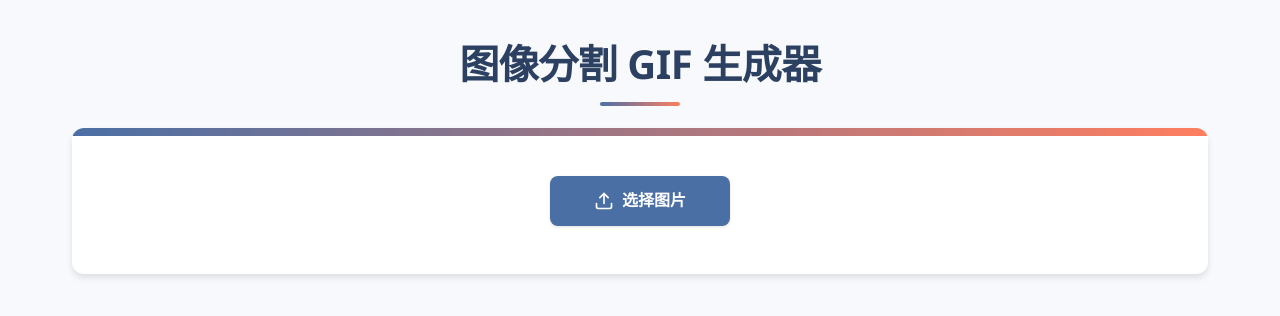
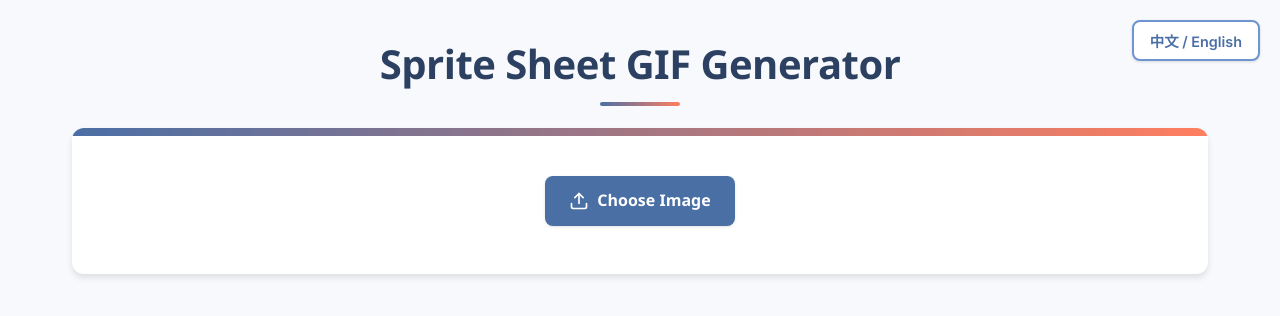
Before and after one commit to zqq-nuli/4oImg-to-gif, a React (Vite) app: page / in a window 1280 px wide. Shown: the top 316 px of the page. Built offline with nearby package versions, Linux system fonts and the light colour scheme.

Commit message:
添加语言切换功能，支持中英文翻译，并更新相关样式

```diff
--- a/src/App.css
+++ b/src/App.css
@@ -33,6 +33,40 @@ body {
   margin: 0 auto;
   padding: 2rem;
   text-align: center;
+}
+
+/* 语言切换按钮 */
+.language-switch {
+  position: absolute;
+  top: 20px;
+  right: 20px;
+  z-index: 100;
+}
+
+.lang-button {
+  background-color: var(--card-bg);
+  color: var(--primary-color);
+  border: 2px solid var(--primary-light);
+  border-radius: var(--radius-md);
+  padding: 8px 16px;
+  font-weight: 600;
+  font-size: 0.9rem;
+  cursor: pointer;
+  transition: var(--transition);
+  box-shadow: var(--shadow-sm);
+}
+
+.lang-button:hover {
+  background-color: var(--primary-light);
+  color: white;
+  box-shadow: var(--shadow-md);
+  transform: translateY(-2px);
+}
+
+.lang-button.active {
+  background-color: var(--primary-color);
+  color: white;
+  border-color: var(--primary-dark);
 }
 
 h1 {
@@ -546,4 +580,13 @@ h3 {
   .mode-button:last-child {
     border-radius: 0;
   }
+
+  .language-switch {
+    position: relative;
+    top: 0;
+    right: 0;
+    margin-bottom: 1rem;
+    display: flex;
+    justify-content: center;
+  }
 }
--- a/src/App.jsx
+++ b/src/App.jsx
@@ -1,6 +1,50 @@
 import { useState, useRef, useEffect } from "react";
 import "./App.css";
 import GIF from "gif.js";
+
+// 翻译字典
+const translations = {
+    zh: {
+        title: "图像分割 GIF 生成器",
+        chooseImage: "选择图片",
+        byRowsCols: "按行列数切分",
+        bySize: "按精灵尺寸切分",
+        cols: "列数:",
+        rows: "行数:",
+        frameWidth: "帧宽度:",
+        frameHeight: "帧高度:",
+        frameDelay: "帧延迟 (ms):",
+        frameSizeInfo: "每帧尺寸:",
+        generateFramesInfo: "可生成:",
+        frames: "帧",
+        sortFrames: "排序帧顺序",
+        generating: "生成中...",
+        generatePreview: "生成GIF预览",
+        gifPreview: "GIF 预览",
+        saveGif: "保存 GIF",
+        px: "px"
+    },
+    en: {
+        title: "Sprite Sheet GIF Generator",
+        chooseImage: "Choose Image",
+        byRowsCols: "Split by Rows & Columns",
+        bySize: "Split by Sprite Size",
+        cols: "Columns:",
+        rows: "Rows:",
+        frameWidth: "Frame Width:",
+        frameHeight: "Frame Height:",
+        frameDelay: "Frame Delay (ms):",
+        frameSizeInfo: "Frame Size:",
+        generateFramesInfo: "Can generate:",
+        frames: "frames",
+        sortFrames: "Sort Frame Order",
+        generating: "Generating...",
+        generatePreview: "Generate GIF Preview",
+        gifPreview: "GIF Preview",
+        saveGif: "Save GIF",
+        px: "px"
+    }
+};
 
 function App() {
     const [, setImageFile] = useState(null);
@@ -15,7 +59,16 @@ function App() {
     const [gifPreview, setGifPreview] = useState(null);
     const [isGenerating, setIsGenerating] = useState(false);
     const [delay, setDelay] = useState(200); // 每帧延迟时间（毫秒）
+    const [language, setLanguage] = useState("en"); // 默认语言为中文
     const canvasRef = useRef(null);
+
+    // 获取当前语言的翻译
+    const t = translations[language];
+
+    // 切换语言
+    const toggleLanguage = () => {
+        setLanguage(prev => prev === "zh" ? "en" : "zh");
+    };
 
     // 当用户上传图片时
     const handleImageUpload = e => {
@@ -225,7 +278,13 @@ function App() {
 
     return (
         <div className='app-container'>
-            <h1>图像分割 GIF 生成器</h1>
+            <div className="language-switch">
+                <button className={`lang-button ${language === 'zh' ? 'active' : ''}`} onClick={toggleLanguage}>
+                    中文 / English
+                </button>
+            </div>
+
+            <h1>{t.title}</h1>
 
             <div className='upload-section'>
                 <input
@@ -241,7 +300,7 @@ function App() {
                         <polyline points="17 8 12 3 7 8"></polyline>
                         <line x1="12" y1="3" x2="12" y2="15"></line>
                     </svg>
-                    选择图片
+                    {t.chooseImage}
                 </label>
             </div>
 
@@ -253,21 +312,21 @@ function App() {
                             onClick={toggleSizeMode}
                             disabled={!customSize}
                         >
-                            按行列数切分
+                            {t.byRowsCols}
                         </button>
                         <button
                             className={`mode-button ${customSize ? 'active' : ''}`}
                             onClick={toggleSizeMode}
                             disabled={customSize}
                         >
-                            按精灵尺寸切分
+                            {t.bySize}
                         </button>
                     </div>
 
                     {!customSize ? (
                         <div className='grid-controls'>
                             <div>
-                                <label>列数:</label>
+                                <label>{t.cols}</label>
                                 <input
                                     type='number'
                                     min='1'
@@ -276,7 +335,7 @@ function App() {
                                 />
                             </div>
                             <div>
-                                <label>行数:</label>
+                                <label>{t.rows}</label>
                                 <input
                                     type='number'
                                     min='1'
@@ -285,40 +344,40 @@ function App() {
                                 />
                             </div>
                             <div className="info-box">
-                                <span>每帧尺寸: {Math.floor(originalImage.width / cols)} × {Math.floor(originalImage.height / rows)} px</span>
+                                <span>{t.frameSizeInfo} {Math.floor(originalImage.width / cols)} × {Math.floor(originalImage.height / rows)} {t.px}</span>
                             </div>
                         </div>
                     ) : (
                         <div className='grid-controls'>
                             <div>
-                                <label>帧宽度:</label>
+                                <label>{t.frameWidth}</label>
                                 <input
                                     type='number'
                                     min='1'
                                     value={spriteWidth}
                                     onChange={e => handleSpriteSize(e, "width")}
                                 />
-                                <span>px</span>
+                                <span>{t.px}</span>
                             </div>
                             <div>
-                                <label>帧高度:</label>
+                                <label>{t.frameHeight}</label>
                                 <input
                                     type='number'
                                     min='1'
                                     value={spriteHeight}
                                     onChange={e => handleSpriteSize(e, "height")}
                                 />
-                                <span>px</span>
+                                <span>{t.px}</span>
                             </div>
                             <div className="info-box">
-                                <span>可生成: {Math.floor(originalImage.width / spriteWidth)} × {Math.floor(originalImage.height / spriteHeight)} 帧</span>
+                                <span>{t.generateFramesInfo} {Math.floor(originalImage.width / spriteWidth)} × {Math.floor(originalImage.height / spriteHeight)} {t.frames}</span>
                             </div>
                         </div>
                     )}
 
                     <div className='grid-controls delay-control'>
                         <div>
-                            <label>帧延迟 (ms):</label>
+                            <label>{t.frameDelay}</label>
                             <input
                                 type='number'
                                 min='10'
@@ -344,7 +403,7 @@ function App() {
                                 <line x1="10" y1="3" x2="8" y2="21"></line>
                                 <line x1="16" y1="3" x2="14" y2="21"></line>
                             </svg>
-                            排序帧顺序
+                            {t.sortFrames}
                         </h3>
                         <div className='frames-list'>
                             {frameOrder.map((id, index) => {
@@ -389,7 +448,7 @@ function App() {
                                         <circle cx="12" cy="12" r="10"></circle>
                                         <path d="M16 12a4 4 0 1 1-8 0 4 4 0 0 1 8 0z"></path>
                                     </svg>
-                                    生成中...
+                                    {t.generating}
                                 </>
                             ) : (
                                 <>
@@ -397,7 +456,7 @@ function App() {
                                         <path d="M12 3v12l8-8-8-8z"></path>
                                         <path d="M3 8h6v13H3z"></path>
                                     </svg>
-                                    生成GIF预览
+                                    {t.generatePreview}
                                 </>
                             )}
                         </button>
@@ -408,7 +467,7 @@ function App() {
                                     <svg xmlns="http://www.w3.org/2000/svg" width="20" height="20" viewBox="0 0 24 24" fill="none" stroke="currentColor" strokeWidth="2" strokeLinecap="round" strokeLinejoin="round" style={{marginRight: '8px', verticalAlign: 'middle'}}>
                                         <polygon points="13 2 3 14 12 14 11 22 21 10 12 10 13 2"></polygon>
                                     </svg>
-                                    GIF 预览
+                                    {t.gifPreview}
                                 </h3>
                                 <img src={gifPreview} alt='GIF Preview' />
                                 <button onClick={saveGif} className='save-button'>
@@ -417,7 +476,7 @@ function App() {
                                         <polyline points="7 10 12 15 17 10"></polyline>
                                         <line x1="12" y1="15" x2="12" y2="3"></line>
                                     </svg>
-                                    保存 GIF
+                                    {t.saveGif}
                                 </button>
                             </div>
                         )}
```
